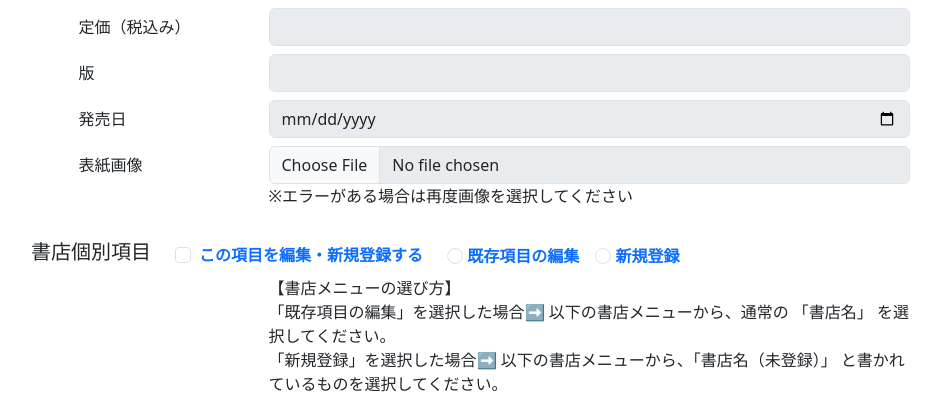
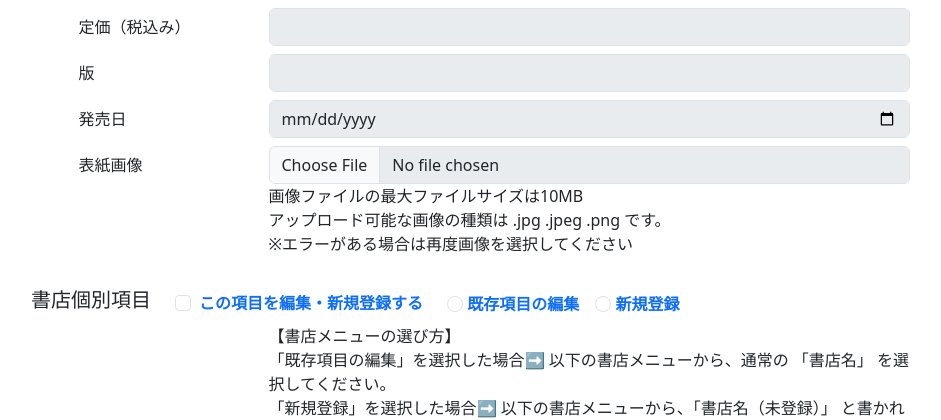
Before and after one commit to uk-works/ibis, a Spring app: page /book/admin/edit in a window 1280 px wide. Shown: the part 864-1284 px from the top of the page, without its empty margins (146-1087 px from the left). Run offline with Thymeleaf, Linux system fonts and the light colour scheme; the template is opened without the code that fills it, so the values that code supplies are empty.

Commit message:
book/admin/edit.html 登録できる画像ファイル形式とバイト数の説明 追加

```diff
--- a/src/main/resources/templates/book/admin/edit.html
+++ b/src/main/resources/templates/book/admin/edit.html
@@ -155,7 +155,10 @@
 					<label for="book.coverImageFile" class="col-md-2 col-form-label">表紙画像</label>
 					<div class="col-md-7">
 						<input type="file" class="form-control" th:field="*{book.coverImageFile}" />
-						<p>※エラーがある場合は再度画像を選択してください</p>
+						<p>画像ファイルの最大ファイルサイズは10MB<br>
+						   アップロード可能な画像の種類は .jpg .jpeg .png です。<br>
+						   ※エラーがある場合は再度画像を選択してください
+						</p>
 						<p th:errors="*{book.coverImageFile}"></p>
 					</div>
 				</div>
@@ -170,8 +173,6 @@
 					</div>
 				</div>
 			</div>
-
-
 
 
 			<!-- 書店個別項目 -->
```
